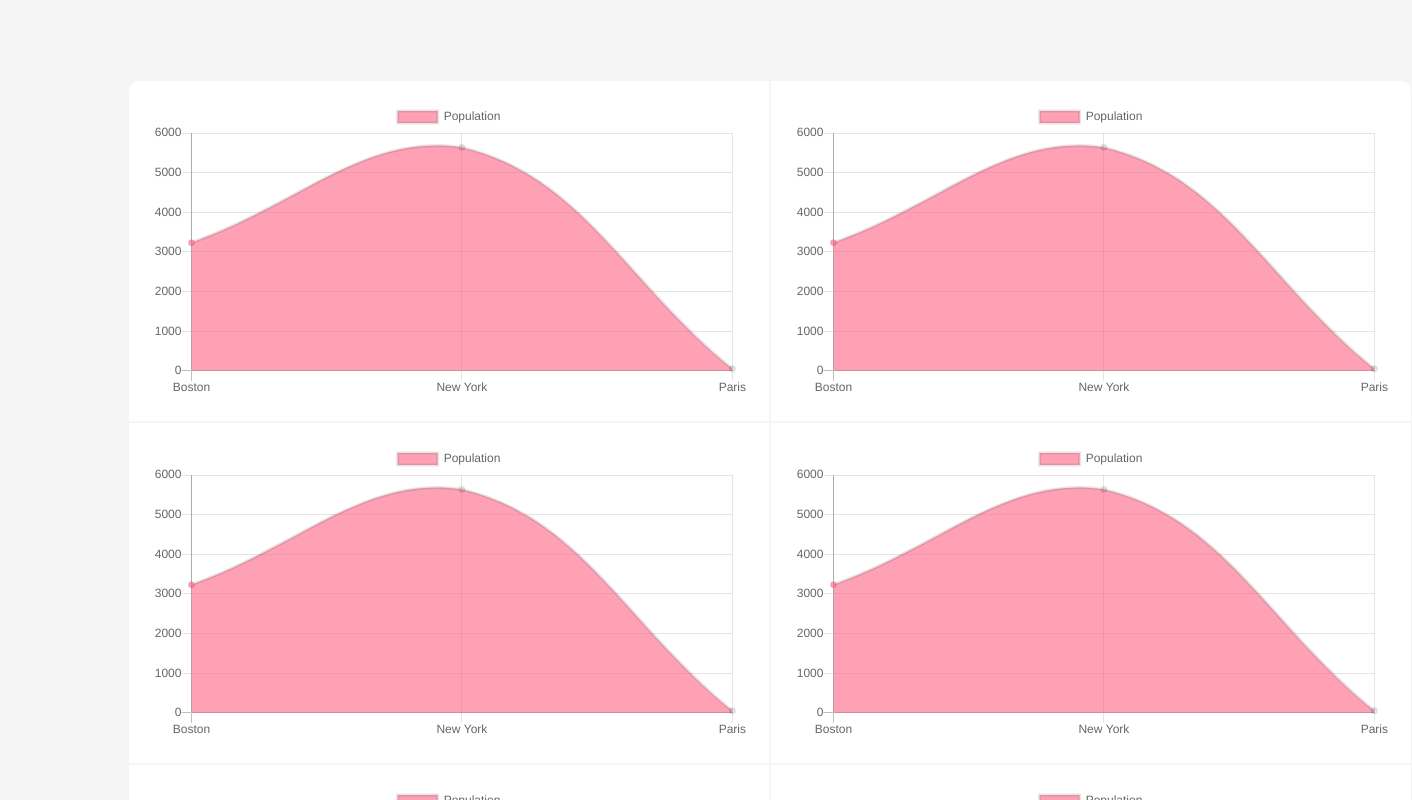
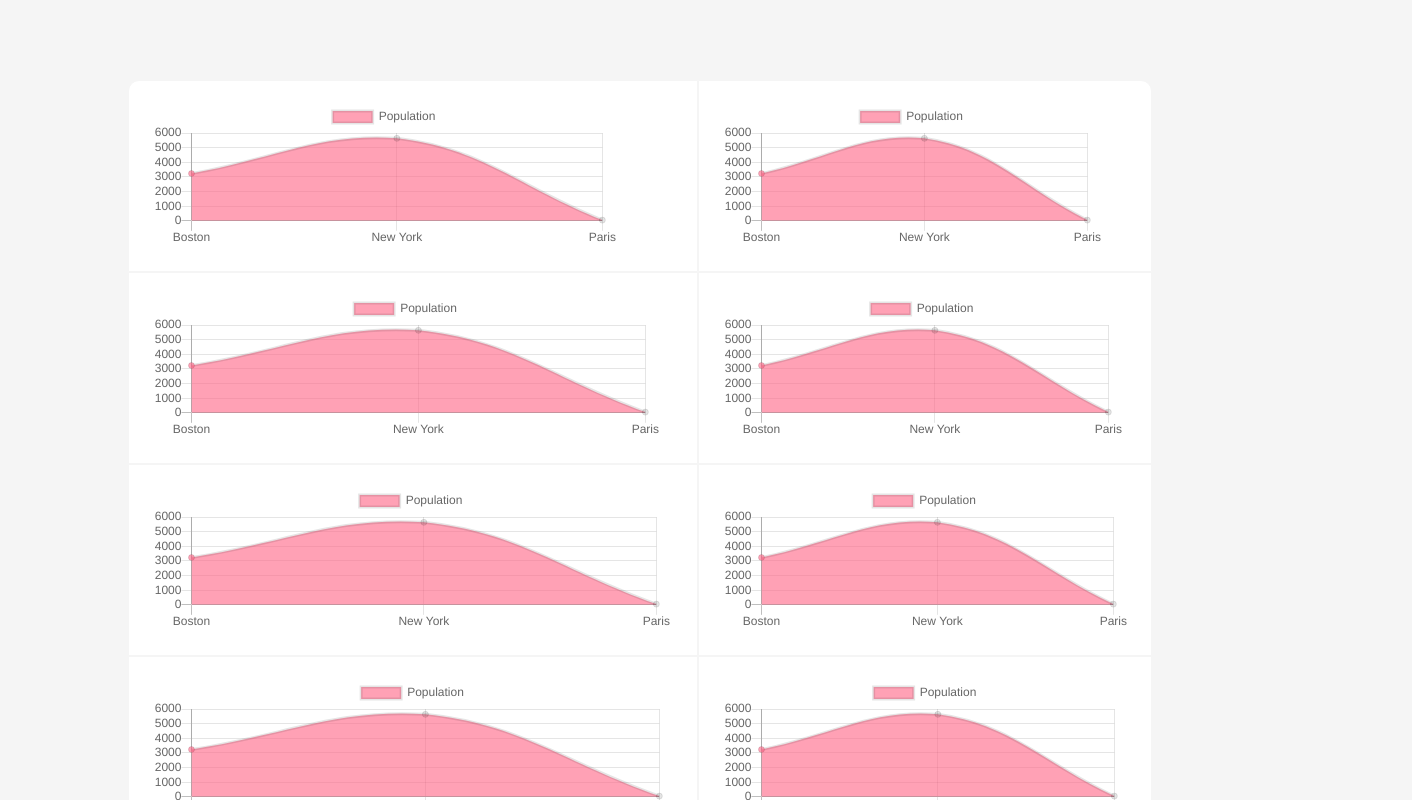
Before and after one commit to mtmiller0417/CISC475, a React (Create React App) app in the folder client/: page / in a window 1280 px wide. Shown: the top 800 px of the page, 1412 px wide, since content can reach past the window. Built offline with nearby package versions, Linux system fonts and the light colour scheme; the HTML template or start-up script is replaced by a standard one; a web font is replaced by a local one.

Commit message:
removed forced sizing

```diff
--- a/client/src/components/Graph.js
+++ b/client/src/components/Graph.js
@@ -26,8 +26,6 @@ class Graph extends Component{
             <div className="graph">
                    <Line
                    data={this.state.graphData}
-                   width={600}
-                   height={300}
                    options={{ maintainAspectRatio: false }}
                    />
             </div>
```
